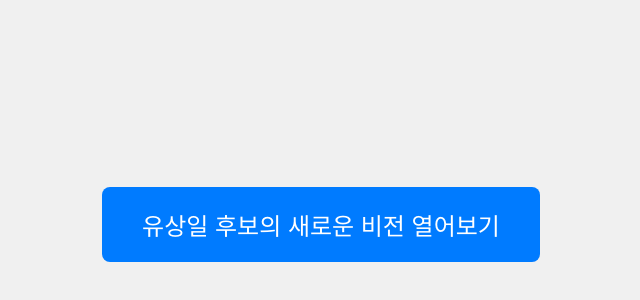
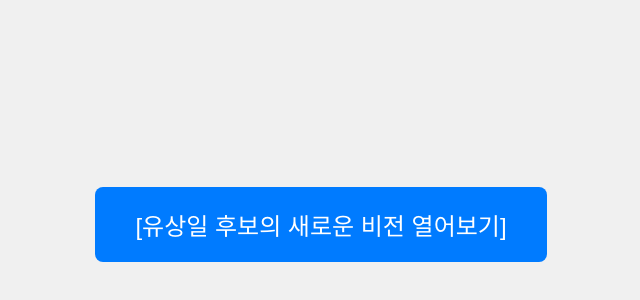
Before and after one commit to bisu0223/number_01, a plain HTML site: page start.html in a window 1280 px wide. Shown: the part 176-476 px from the top of the page, without its empty margins (319-959 px from the left). Drawn offline with Linux system fonts and the light colour scheme.

Commit message:
Update start.html

```diff
--- a/start.html
+++ b/start.html
@@ -8,7 +8,8 @@
 <body style="margin: 0; display: flex; justify-content: center; align-items: center; height: 100vh; background-color: #f0f0f0;">
     <button onclick="window.location.href='index.html'"
             style="padding: 20px 40px; font-size: 24px; cursor: pointer; background-color: #007bff; color: white; border: none; border-radius: 8px;">
-        유상일 후보의 새로운 비전 열어보기
+        [유상일 후보의 새로운 비전 열어보기]
     </button>
 </body>
+
 </html>
```
